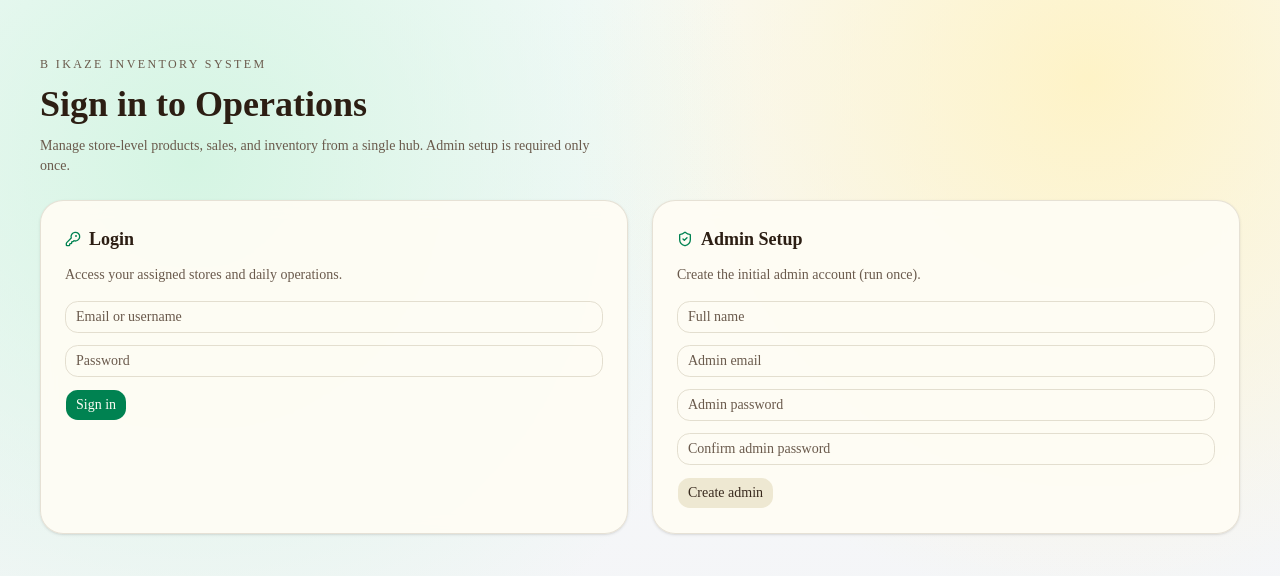
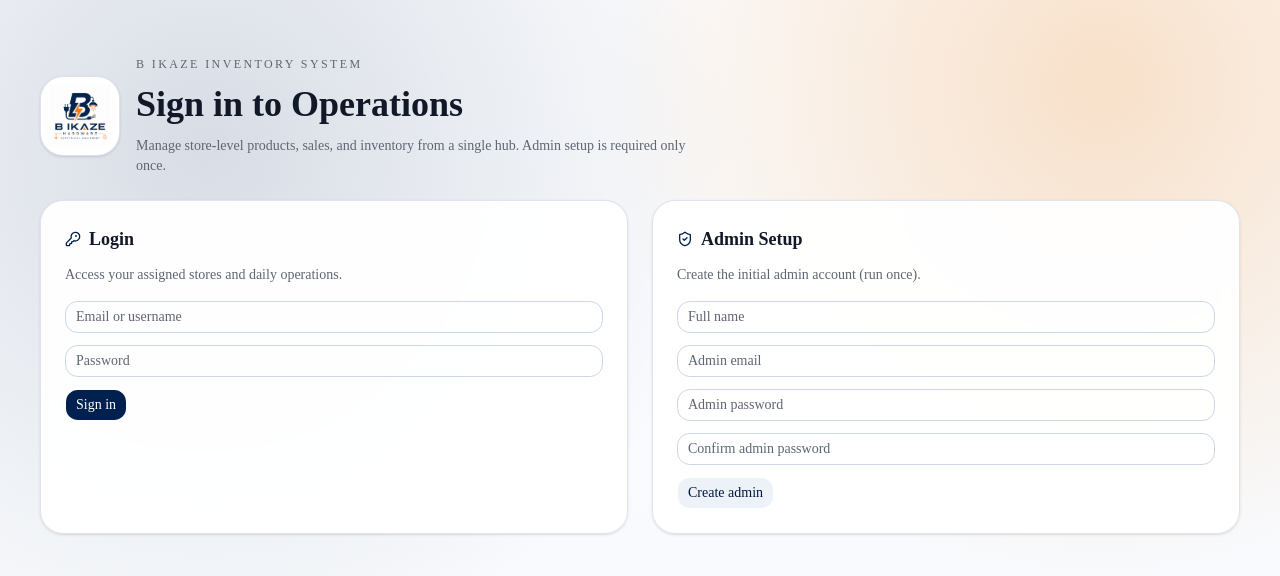
Before and after one commit to ngogafidele/inventory, a Next.js app: page / in a window 1280 px wide. Shown: the top 576 px of the page. Built offline with nearby package versions, Linux system fonts and the light colour scheme.

Commit message:
Add the logo colors

```diff
--- a/app/globals.css
+++ b/app/globals.css
@@ -49,72 +49,72 @@
 }
 
 :root {
-  --background: oklch(0.985 0.012 95);
-  --foreground: oklch(0.25 0.03 60);
-  --card: oklch(0.99 0.01 95);
-  --card-foreground: oklch(0.22 0.03 60);
-  --popover: oklch(1 0.01 100);
-  --popover-foreground: oklch(0.22 0.03 60);
-  --primary: oklch(0.53 0.13 160);
-  --primary-foreground: oklch(0.99 0.01 100);
-  --secondary: oklch(0.93 0.03 95);
-  --secondary-foreground: oklch(0.3 0.03 60);
-  --muted: oklch(0.95 0.02 95);
-  --muted-foreground: oklch(0.48 0.03 65);
-  --accent: oklch(0.91 0.05 140);
-  --accent-foreground: oklch(0.3 0.04 150);
+  --background: #f7f9fc;
+  --foreground: #111827;
+  --card: #ffffff;
+  --card-foreground: #111827;
+  --popover: #ffffff;
+  --popover-foreground: #111827;
+  --primary: #002050;
+  --primary-foreground: #ffffff;
+  --secondary: #edf2f8;
+  --secondary-foreground: #00183d;
+  --muted: #eef3f8;
+  --muted-foreground: #5f6673;
+  --accent: #f08010;
+  --accent-foreground: #ffffff;
   --destructive: oklch(0.577 0.245 27.325);
-  --border: oklch(0.89 0.018 88);
-  --input: oklch(0.9 0.02 88);
-  --ring: oklch(0.63 0.1 160);
-  --chart-1: oklch(0.75 0.12 160);
-  --chart-2: oklch(0.69 0.1 200);
-  --chart-3: oklch(0.62 0.11 120);
-  --chart-4: oklch(0.56 0.12 80);
-  --chart-5: oklch(0.49 0.1 50);
+  --border: #d8dee8;
+  --input: #cbd7e6;
+  --ring: #f08010;
+  --chart-1: #002050;
+  --chart-2: #f08010;
+  --chart-3: #3a5578;
+  --chart-4: #505050;
+  --chart-5: #f4a340;
   --radius: 0.8rem;
-  --sidebar: oklch(0.97 0.02 95);
-  --sidebar-foreground: oklch(0.23 0.03 60);
-  --sidebar-primary: oklch(0.53 0.13 160);
-  --sidebar-primary-foreground: oklch(0.99 0.01 100);
-  --sidebar-accent: oklch(0.92 0.03 92);
-  --sidebar-accent-foreground: oklch(0.28 0.03 65);
-  --sidebar-border: oklch(0.88 0.018 88);
-  --sidebar-ring: oklch(0.63 0.1 160);
+  --sidebar: #ffffff;
+  --sidebar-foreground: #111827;
+  --sidebar-primary: #002050;
+  --sidebar-primary-foreground: #ffffff;
+  --sidebar-accent: #eef3f8;
+  --sidebar-accent-foreground: #00183d;
+  --sidebar-border: #d8dee8;
+  --sidebar-ring: #f08010;
 }
 
 .dark {
-  --background: oklch(0.145 0 0);
-  --foreground: oklch(0.985 0 0);
-  --card: oklch(0.205 0 0);
-  --card-foreground: oklch(0.985 0 0);
-  --popover: oklch(0.205 0 0);
-  --popover-foreground: oklch(0.985 0 0);
-  --primary: oklch(0.922 0 0);
-  --primary-foreground: oklch(0.205 0 0);
-  --secondary: oklch(0.269 0 0);
-  --secondary-foreground: oklch(0.985 0 0);
-  --muted: oklch(0.269 0 0);
-  --muted-foreground: oklch(0.708 0 0);
-  --accent: oklch(0.269 0 0);
-  --accent-foreground: oklch(0.985 0 0);
+  --background: #061225;
+  --foreground: #f7f9fc;
+  --card: #0b1a33;
+  --card-foreground: #f7f9fc;
+  --popover: #0b1a33;
+  --popover-foreground: #f7f9fc;
+  --primary: #f08010;
+  --primary-foreground: #061225;
+  --secondary: #102849;
+  --secondary-foreground: #f7f9fc;
+  --muted: #102849;
+  --muted-foreground: #b8c2d1;
+  --accent: #f08010;
+  --accent-foreground: #061225;
   --destructive: oklch(0.704 0.191 22.216);
-  --border: oklch(1 0 0 / 10%);
-  --input: oklch(1 0 0 / 15%);
-  --ring: oklch(0.556 0 0);
-  --chart-1: oklch(0.87 0 0);
-  --chart-2: oklch(0.556 0 0);
-  --chart-3: oklch(0.439 0 0);
-  --chart-4: oklch(0.371 0 0);
-  --chart-5: oklch(0.269 0 0);
-  --sidebar: oklch(0.205 0 0);
-  --sidebar-foreground: oklch(0.985 0 0);
-  --sidebar-primary: oklch(0.488 0.243 264.376);
-  --sidebar-primary-foreground: oklch(0.985 0 0);
-  --sidebar-accent: oklch(0.269 0 0);
-  --sidebar-accent-foreground: oklch(0.985 0 0);
-  --sidebar-border: oklch(1 0 0 / 10%);
-  --sidebar-ring: oklch(0.556 0 0);
+  --border: #1f3555;
+  --input: #2a4164;
+  --ring: #f08010;
+  --chart-1: #f08010;
+  --chart-2: #7fa1cd;
+  --chart-3: #f4a340;
+  --chart-4: #b8c2d1;
+  --chart-5: #ffffff;
+  --sidebar: #0b1a33;
+  --sidebar-foreground: #f7f9fc;
+  --sidebar-primary: #f08010;
+  --sidebar-primary-foreground: #061225;
+  --sidebar-accent: #102849;
+  --sidebar-accent-foreground: #f7f9fc;
+  --sidebar-border: #1f3555;
+  --sidebar-ring: #f08010;
 }
 
 @layer base {
@@ -123,8 +123,8 @@
   }
   body {
     @apply bg-background text-foreground;
-    background-image: radial-gradient(circle at 100% 0%, color-mix(in oklch, var(--accent) 40%, transparent), transparent 42%),
-      radial-gradient(circle at 0% 100%, color-mix(in oklch, var(--secondary) 75%, transparent), transparent 38%);
+    background-image: radial-gradient(circle at 100% 0%, color-mix(in srgb, var(--accent) 18%, transparent), transparent 38%),
+      radial-gradient(circle at 0% 100%, color-mix(in srgb, var(--primary) 10%, transparent), transparent 36%);
     background-attachment: fixed;
   }
   html {
@@ -141,3 +141,12 @@
     cursor: pointer;
   }
 }
+
+@layer components {
+  .brand-auth-surface {
+    background:
+      radial-gradient(circle at 16% 18%, color-mix(in srgb, var(--primary) 14%, transparent), transparent 42%),
+      radial-gradient(circle at 86% 10%, color-mix(in srgb, var(--accent) 22%, transparent), transparent 38%),
+      linear-gradient(to bottom, #fbfcfe, var(--background));
+  }
+}
--- a/app/loading.tsx
+++ b/app/loading.tsx
@@ -1,6 +1,6 @@
 export default function Loading() {
   return (
-    <div className="min-h-screen bg-[radial-gradient(circle_at_15%_20%,_#d5f5e3_0,_transparent_45%),radial-gradient(circle_at_85%_10%,_#fef3c7_0,_transparent_40%),linear-gradient(to_bottom,_#f8fafc,_#f3f4f6)]">
+    <div className="brand-auth-surface min-h-screen">
       <main className="mx-auto flex max-w-7xl flex-col gap-6 px-4 py-8 sm:px-6 sm:py-10 lg:px-10 lg:py-14">
         <div className="space-y-3">
           <div className="h-3 w-44 animate-pulse rounded bg-muted" />
--- a/app/page.tsx
+++ b/app/page.tsx
@@ -1,6 +1,7 @@
 "use client"
 
 import { useState, useTransition } from "react"
+import Image from "next/image"
 import { useRouter } from "next/navigation"
 import { KeyRound, ShieldCheck } from "lucide-react"
 import { Button } from "@/components/ui/button"
@@ -78,8 +79,19 @@ export default function Home() {
   }
 
   return (
-    <div className="min-h-screen bg-[radial-gradient(circle_at_15%_20%,_#d5f5e3_0,_transparent_45%),radial-gradient(circle_at_85%_10%,_#fef3c7_0,_transparent_40%),linear-gradient(to_bottom,_#f8fafc,_#f3f4f6)]">
+    <div className="brand-auth-surface min-h-screen">
       <main className="mx-auto flex max-w-7xl flex-col gap-6 px-4 py-8 sm:px-6 sm:py-10 lg:px-10 lg:py-14">
+        <div className="flex flex-col gap-4 sm:flex-row sm:items-center">
+          <div className="flex size-20 shrink-0 items-center justify-center overflow-hidden rounded-2xl border border-border/80 bg-white shadow-sm">
+            <Image
+              src="/images/logo.png"
+              alt="B Ikaze Inventory logo"
+              width={80}
+              height={80}
+              priority
+              className="h-full w-full object-contain p-2"
+            />
+          </div>
           <div className="space-y-3">
             <p className="text-xs uppercase tracking-[0.2em] text-muted-foreground">
               B Ikaze Inventory System
@@ -89,6 +101,7 @@ export default function Home() {
               Manage store-level products, sales, and inventory from a single hub.
               Admin setup is required only once.
             </p>
+          </div>
         </div>
 
         {message ? (
--- a/app/reset-password/page.tsx
+++ b/app/reset-password/page.tsx
@@ -8,7 +8,7 @@ export default async function ResetPasswordPage({
   const { token = "" } = await searchParams
 
   return (
-    <div className="min-h-screen bg-[radial-gradient(circle_at_15%_20%,_#d5f5e3_0,_transparent_45%),radial-gradient(circle_at_85%_10%,_#fef3c7_0,_transparent_40%),linear-gradient(to_bottom,_#f8fafc,_#f3f4f6)]">
+    <div className="brand-auth-surface min-h-screen">
       <main className="mx-auto flex min-h-screen max-w-xl flex-col justify-center px-4 py-8 sm:px-6">
         <ResetPasswordForm token={token} />
       </main>
--- a/components/invoices/invoices-manager.tsx
+++ b/components/invoices/invoices-manager.tsx
@@ -303,7 +303,7 @@ export function InvoicesManager({
             body {
               margin: 0;
               padding: 36px;
-              color: #17201b;
+              color: #111827;
               font-family: Arial, sans-serif;
               background: #ffffff;
             }
@@ -311,7 +311,7 @@ export function InvoicesManager({
               display: flex;
               justify-content: space-between;
               gap: 32px;
-              border-bottom: 2px solid #1f8a5b;
+              border-bottom: 2px solid #f08010;
               padding-bottom: 18px;
               margin-bottom: 28px;
             }
@@ -326,7 +326,7 @@ export function InvoicesManager({
             }
             p {
               margin: 0 0 5px;
-              color: #53645b;
+              color: #5f6673;
               font-size: 13px;
             }
             .invoice-meta {
@@ -340,7 +340,7 @@ export function InvoicesManager({
               margin-bottom: 28px;
             }
             .panel {
-              border: 1px solid #d8e3dc;
+              border: 1px solid #d8dee8;
               padding: 16px;
               min-height: 112px;
             }
@@ -350,21 +350,21 @@ export function InvoicesManager({
               font-size: 12px;
             }
             th {
-              background: #e9f6ef;
-              color: #173c2b;
+              background: #eef3f8;
+              color: #00183d;
               text-align: left;
-              border: 1px solid #c8ded2;
+              border: 1px solid #cbd7e6;
               padding: 10px 8px;
             }
             td {
-              border: 1px solid #d8e3dc;
+              border: 1px solid #d8dee8;
               padding: 9px 8px;
               vertical-align: top;
             }
             td span {
               display: block;
               margin-top: 3px;
-              color: #66746c;
+              color: #6b7280;
               font-size: 11px;
             }
             .total {
@@ -374,9 +374,9 @@ export function InvoicesManager({
             }
             .total div {
               min-width: 260px;
-              border: 1px solid #c8ded2;
+              border: 1px solid #cbd7e6;
               padding: 16px;
-              background: #fbfdfc;
+              background: #fbfcfe;
             }
             .total strong {
               display: flex;
--- a/components/layout/app-shell.tsx
+++ b/components/layout/app-shell.tsx
@@ -1,9 +1,10 @@
 import type { ReactNode } from "react"
+import Image from "next/image"
 import type { AuthSession } from "@/lib/auth/session"
 import { Sidebar } from "@/components/layout/sidebar"
 import { StoreSwitcher } from "@/components/store-switcher"
 import { LogoutButton } from "@/components/auth/logout-button"
-import { Building2, UserRound } from "lucide-react"
+import { UserRound } from "lucide-react"
 
 export function AppShell({
   session,
@@ -22,8 +23,15 @@ export function AppShell({
       <header className="sticky top-0 z-30 border-b border-border/80 bg-card/90 backdrop-blur">
         <div className="mx-auto flex max-w-7xl flex-col gap-4 px-4 py-3 sm:px-6 sm:py-4 lg:px-10 md:flex-row md:items-center md:justify-between">
           <div className="flex items-center gap-3">
-            <div className="rounded-xl border border-border bg-background p-2 text-primary">
-              <Building2 className="size-5" />
+            <div className="flex size-12 shrink-0 items-center justify-center overflow-hidden rounded-xl border border-border bg-white shadow-sm">
+              <Image
+                src="/images/logo.png"
+                alt="B Ikaze Inventory logo"
+                width={48}
+                height={48}
+                priority
+                className="h-full w-full object-contain p-1.5"
+              />
             </div>
             <div>
               <p className="text-xs uppercase tracking-[0.2em] text-muted-foreground">
--- a/components/products/products-manager.tsx
+++ b/components/products/products-manager.tsx
@@ -263,7 +263,7 @@ export function ProductsManager({
             body {
               margin: 0;
               padding: 32px;
-              color: #17201b;
+              color: #111827;
               font-family: Arial, sans-serif;
               background: #ffffff;
             }
@@ -271,7 +271,7 @@ export function ProductsManager({
               display: flex;
               justify-content: space-between;
               gap: 24px;
-              border-bottom: 2px solid #1f8a5b;
+              border-bottom: 2px solid #f08010;
               padding-bottom: 16px;
               margin-bottom: 24px;
             }
@@ -282,7 +282,7 @@ export function ProductsManager({
             }
             p {
               margin: 0;
-              color: #53645b;
+              color: #5f6673;
               font-size: 13px;
             }
             .summary {
@@ -295,25 +295,25 @@ export function ProductsManager({
               font-size: 12px;
             }
             th {
-              background: #e9f6ef;
-              color: #173c2b;
+              background: #eef3f8;
+              color: #00183d;
               text-align: left;
-              border: 1px solid #c8ded2;
+              border: 1px solid #cbd7e6;
               padding: 9px 8px;
             }
             td {
-              border: 1px solid #d8e3dc;
+              border: 1px solid #d8dee8;
               padding: 8px;
               vertical-align: top;
             }
             td span {
               display: block;
               margin-top: 3px;
-              color: #66746c;
+              color: #6b7280;
               font-size: 11px;
             }
             tr:nth-child(even) td {
-              background: #fbfdfc;
+              background: #fbfcfe;
             }
             @page {
               size: A4 landscape;
--- a/components/reports/report-print-button.tsx
+++ b/components/reports/report-print-button.tsx
@@ -196,7 +196,7 @@ export function ReportPrintButton({
             body {
               margin: 0;
               padding: 28px;
-              color: #17201b;
+              color: #111827;
               font-family: Arial, sans-serif;
               background: #ffffff;
             }
@@ -205,7 +205,7 @@ export function ReportPrintButton({
               grid-template-columns: 1fr auto;
               gap: 24px;
               align-items: start;
-              border-bottom: 3px solid #1f8a5b;
+              border-bottom: 3px solid #f08010;
               padding-bottom: 18px;
               margin-bottom: 18px;
             }
@@ -218,16 +218,16 @@ export function ReportPrintButton({
             h2 {
               margin: 0 0 10px;
               font-size: 15px;
-              color: #173c2b;
+              color: #00183d;
             }
             p {
               margin: 0 0 4px;
-              color: #53645b;
+              color: #5f6673;
               font-size: 12px;
             }
             .eyebrow {
               margin-bottom: 5px;
-              color: #1f8a5b;
+              color: #002050;
               font-size: 10px;
               font-weight: 700;
               letter-spacing: 0.16em;
@@ -235,14 +235,14 @@ export function ReportPrintButton({
             }
             .summary {
               min-width: 240px;
-              border: 1px solid #c8ded2;
+              border: 1px solid #cbd7e6;
               padding: 12px;
-              background: #fbfdfc;
+              background: #fbfcfe;
               text-align: right;
               white-space: nowrap;
             }
             .summary strong {
-              color: #173c2b;
+              color: #00183d;
             }
             .metrics {
               display: grid;
@@ -252,10 +252,10 @@ export function ReportPrintButton({
             }
             .metric {
               min-height: 70px;
-              border: 1px solid #d8e3dc;
-              border-left: 4px solid #1f8a5b;
+              border: 1px solid #d8dee8;
+              border-left: 4px solid #002050;
               padding: 10px;
-              background: #fbfdfc;
+              background: #fbfcfe;
             }
             .metric.warning {
               border-left-color: #c27803;
@@ -267,7 +267,7 @@ export function ReportPrintButton({
             }
             .metric span {
               display: block;
-              color: #53645b;
+              color: #5f6673;
               font-size: 9px;
               font-weight: 700;
               letter-spacing: 0.08em;
@@ -299,25 +299,25 @@ export function ReportPrintButton({
               font-size: 11px;
             }
             th {
-              background: #e9f6ef;
-              color: #173c2b;
+              background: #eef3f8;
+              color: #00183d;
               text-align: left;
-              border: 1px solid #c8ded2;
+              border: 1px solid #cbd7e6;
               padding: 8px 7px;
             }
             td {
-              border: 1px solid #d8e3dc;
+              border: 1px solid #d8dee8;
               padding: 7px;
               vertical-align: top;
             }
             td span {
               display: block;
               margin-top: 3px;
-              color: #66746c;
+              color: #6b7280;
               font-size: 11px;
             }
             tr:nth-child(even) td {
-              background: #fbfdfc;
+              background: #fbfcfe;
             }
             thead {
               display: table-header-group;
@@ -328,9 +328,9 @@ export function ReportPrintButton({
             }
             .footer {
               margin-top: 20px;
-              border-top: 1px solid #d8e3dc;
+              border-top: 1px solid #d8dee8;
               padding-top: 10px;
-              color: #66746c;
+              color: #6b7280;
               font-size: 10px;
             }
             @page {
```
Also changed, not shown: lib/pdf/invoice-generator.ts (+17 -17 lines). Lines whose indentation alone changed are shown as unchanged.
